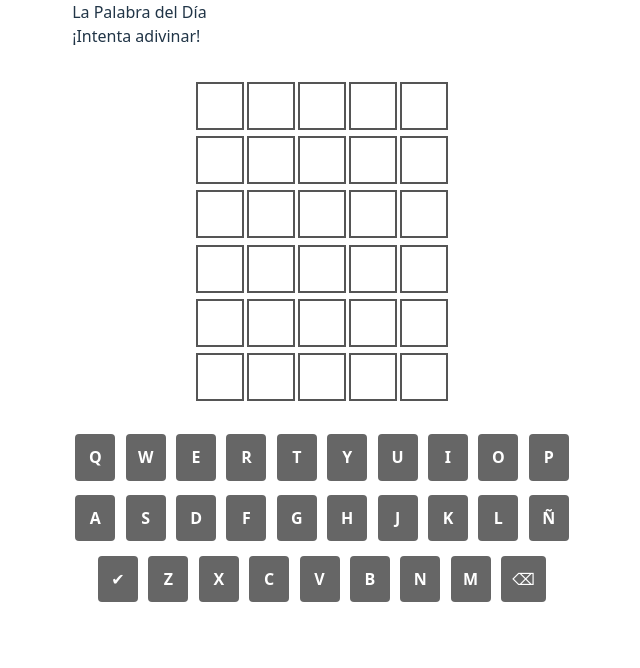
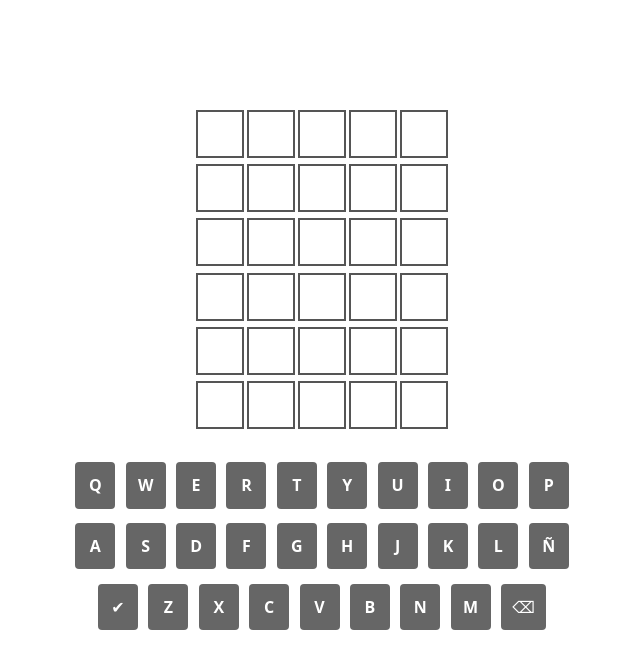
Before and after one commit to danisanchez21/palabra-del-dia-react-ts, a React (Vite) app: page / in a window 1280 px wide. Both pictures are taken after a click on the button "¡Jugar!". Shown: the top 668 px of the page, without its empty margins (318-958 px from the left). Built offline with nearby package versions, Linux system fonts and the light colour scheme.

Commit message:
style: Migración a Tailwind del Juego

```diff
--- a/src/components/Juego/Juego.tsx
+++ b/src/components/Juego/Juego.tsx
@@ -72,17 +72,37 @@ const Juego: React.FC = () => {
   };
 
   return (
-    <div>
-      <h2>La Palabra del Día</h2>
+
+    <div className="text-white max-w-xl mx-auto text-center space-y-4 px-4">
+    <h2 className="text-2xl font-bold">La Palabra del Día</h2>
 
       {/* Mensaje según el estado del juego */}
-      <p>
-        {estadoJuego === 'jugando'
-          ? '¡Intenta adivinar!'
-          : estadoJuego === 'ganado'
-          ? `🎉 ¡Muy bien, has ganado! Efectivamente es ${palabraDelDia}`
-          : `❌ Upss, has perdido. La palabra correcta es ${palabraDelDia}`}
-      </p>
+      <p
+  className={
+    estadoJuego === 'ganado'
+      ? "bg-green-100 text-green-700 border border-green-400 rounded p-4 text-lg font-medium"
+      : estadoJuego === 'perdido'
+      ? "bg-red-100 text-red-700 border border-red-400 rounded p-4 text-lg font-medium"
+      : "text-white text-lg"
+  }
+>
+  {estadoJuego === 'jugando' ? (
+    '¡Intenta adivinar!'
+  ) : estadoJuego === 'ganado' ? (
+    <>
+      🎉 ¡Muy bien, has ganado! Efectivamente es{' '}
+      <span className="font-bold">{palabraDelDia}</span>
+    </>
+  ) : (
+    <>
+      ❌ Upss, has perdido. La palabra correcta es{' '}
+      <span className="font-bold">{palabraDelDia}</span>
+    </>
+  )}
+</p>
+
+
+
 
       {/*  Mostrar la definición si termina el juego */}
       {estadoJuego !== 'jugando' && definicion && (
@@ -91,9 +111,12 @@ const Juego: React.FC = () => {
 
       {/*  Botón para reiniciar el juego */}
       {estadoJuego !== 'jugando' && (
-        <button onClick={reiniciarJuego} style={{ marginTop: '1rem' }}>
-          🔁 Reiniciar juego
-        </button>
+  <button
+  onClick={reiniciarJuego}
+  className="mt-4 bg-blue-600 hover:bg-blue-400 text-white px-4 py-2 rounded transition"
+>
+  🔁 Reiniciar juego
+</button>
       )}
 
       <Grid
```
